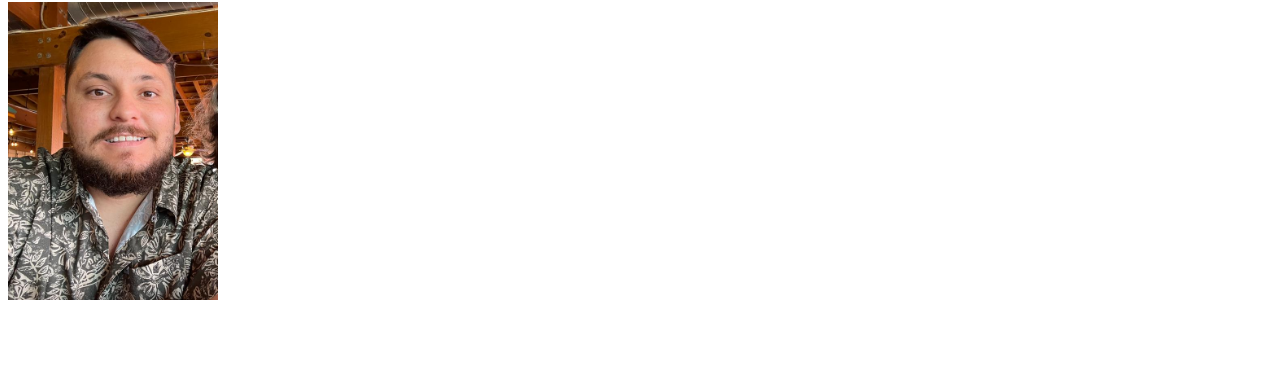
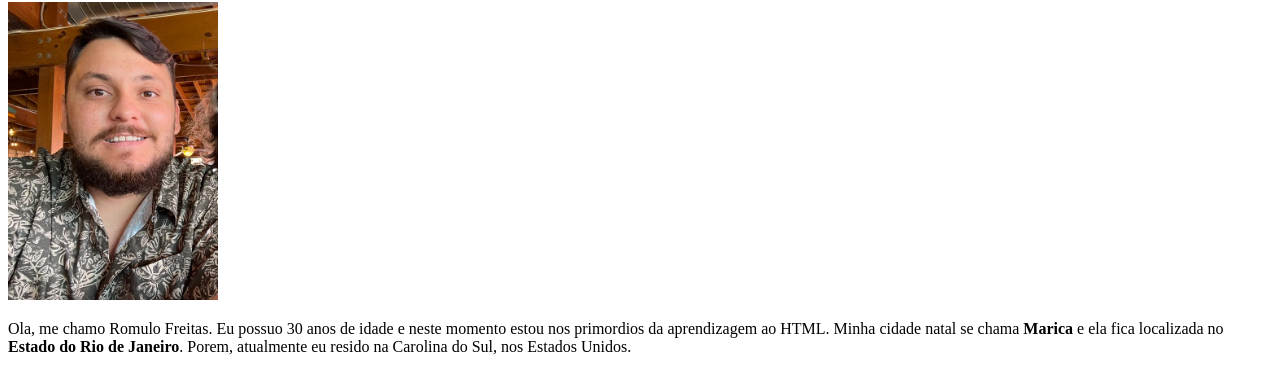
Before and after one commit to romulorfreitas/romulorfreitas.github.io., a plain HTML site: page index.html in a window 1280 px wide. Shown: the part 78-470 px from the top of the page. Drawn offline with Linux system fonts and the light colour scheme.

Commit message:
Aqui eu adicionei uma descricao sobre mim

```diff
--- a/index.html
+++ b/index.html
@@ -9,6 +9,8 @@
 <body>
     <h1>Romulo Freitas</h1>
     <img src="Romulo-perfil.png" width="210px" alt="foto de perfil do Romulo vestindo uma blusa florida">
+<p>Ola, me chamo Romulo Freitas. Eu possuo 30 anos de idade e neste momento estou nos primordios da aprendizagem ao HTML. Minha cidade natal se chama <strong> Marica </strong> e ela fica localizada no <strong> Estado do Rio de Janeiro</strong>. Porem, atualmente eu resido na Carolina do Sul, nos Estados Unidos.
+</p>
 
 </body>
 </html>
```
